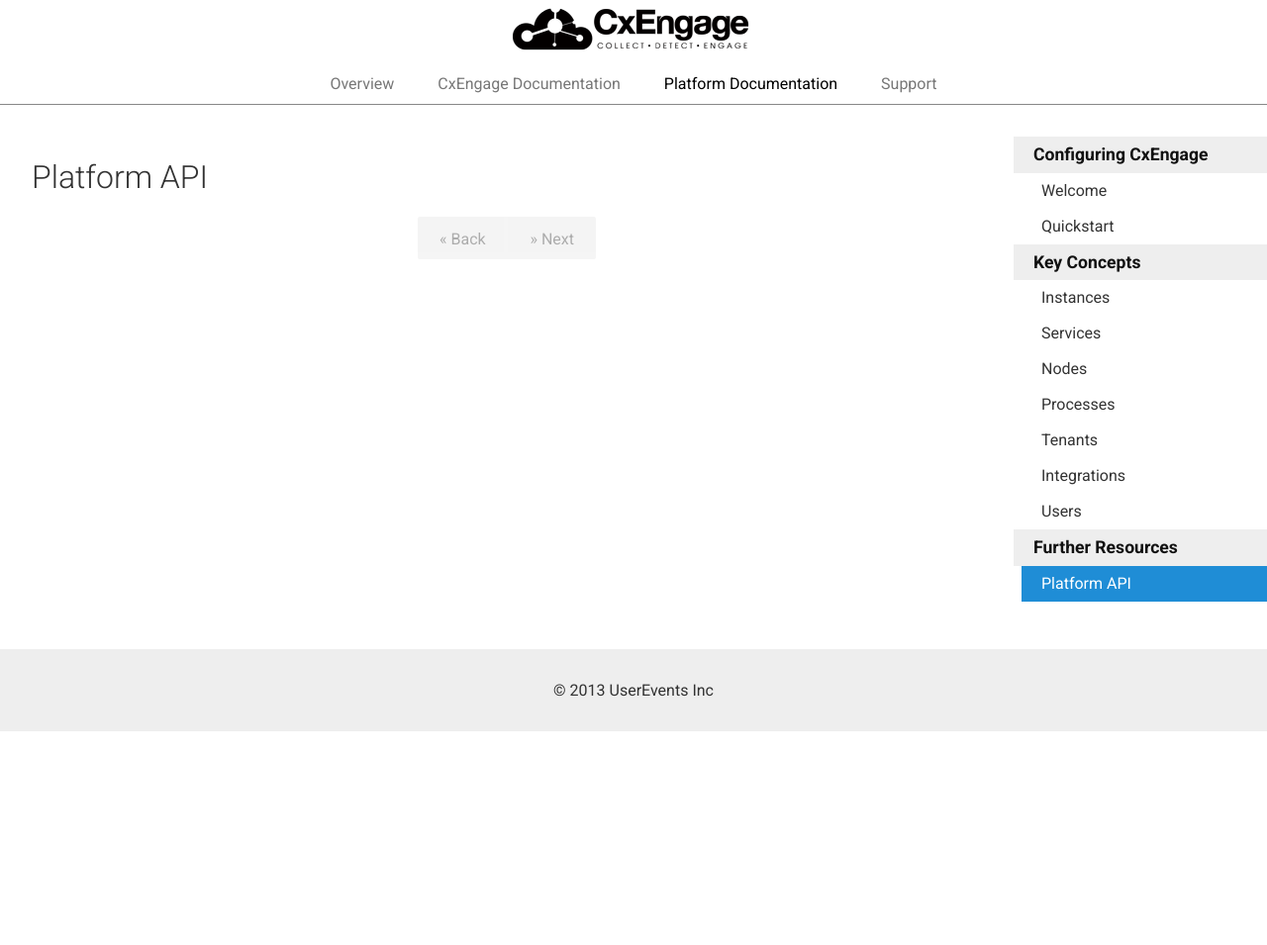
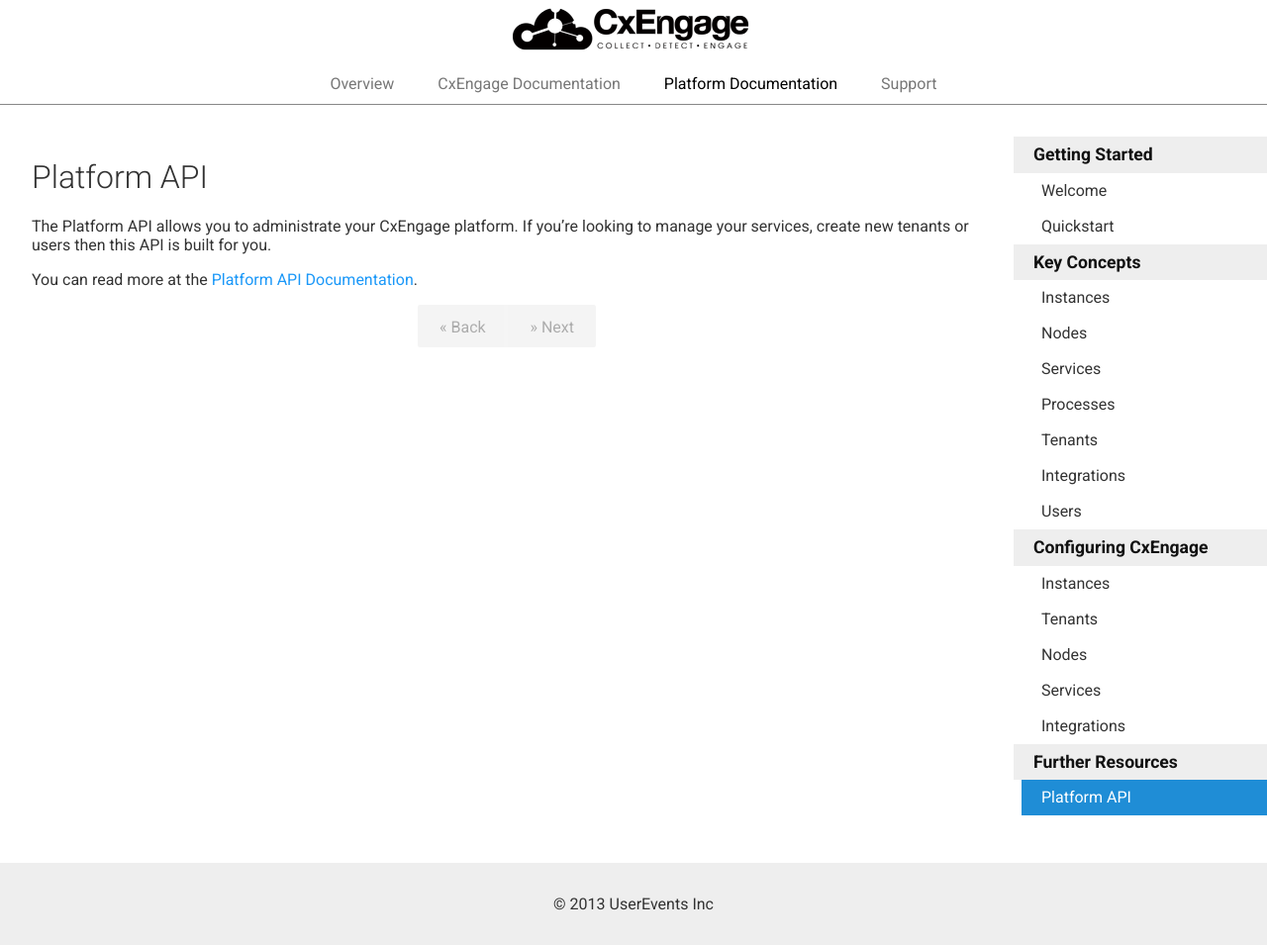
Before and after one commit to ianbishop/userevents.github.io, a Jekyll site: the page built from docs/platform/platform-api.md, in a window 1280 px wide. Shown: the whole page at 99% size. Built offline with Jekyll 4.4.1, drawn with Linux system fonts in a browser that asks for light colours; Markdown is read by kramdown in place of the engine named in the settings; before the commit the page ends 900 px from its top, so only the background shows below that.

Commit message:
Add more platform docs

```diff
--- a/_includes/platform_contents.html
+++ b/_includes/platform_contents.html
@@ -2,13 +2,17 @@
   <div class="pure-menu pure-menu-open">
     <ul>
       <li class="pure-menu-heading">
-        Configuring CxEngage
+        Getting Started
       </li>
       {% include platform_ul.html items='home quickstart' %}
       <li class="pure-menu-heading">
         Key Concepts
       </li>
-      {% include platform_ul.html items='instances services nodes processes tenants integrations users' %}
+      {% include platform_ul.html items='instances nodes services processes tenants integrations users' %}
+      <li class="pure-menu-heading">
+        Configuring CxEngage
+      </li>
+      {% include platform_ul.html items='config-instances config-tenants config-nodes config-services config-integrations' %}
       <li class="pure-menu-heading">
         Further Resources
       </li>
--- a/docs/platform/platform-api.md
+++ b/docs/platform/platform-api.md
@@ -4,3 +4,8 @@
 permalink: /docs/platform/api/
 categories: ['platform']
 ---
+
+The Platform API allows you to administrate your CxEngage platform. If you’re looking to manage your services, create new tenants or users then this API is built for you.
+
+You can read more at the [Platform API
+Documentation](http://docs.cxengage.com/platform/).
--- a/index.html
+++ b/index.html
@@ -19,7 +19,7 @@
       <h3>REST API</h3>
       <p>The REST API enables you to manage your user and its tenants. If you're building an application which manages patterns, templates and other core CxEngage objects then this API is for you.</p>
       <p>
-        <a href="http://apidocs.cxengage.com">More Information</a>
+        <a href="http://docs.cxengage.com/rest/">More Information</a>
       </p>
     </div>
     <div class="pure-u-1-4 feature">
@@ -46,7 +46,7 @@
       <h3>Platform API</h3>
       <p>The Platform API allows you to administrate your CxEngage platform. If you're looking to manage services, create new tenants or manage users then this API is for you.</p>
       <p>
-      <a href="http://platformdocs.cxengage.com">More Information</a>
+      <a href="http://docs.cxengage.com/platform/">More Information</a>
       </p>
     </div>
   </div>
--- a/platform/index.html
+++ b/platform/index.html
@@ -25,7 +25,7 @@
   <!-- Initializer -->
   <script>
     Flatdoc.run({
-      fetcher: Flatdoc.github('ianbishop/userevents.github.io', 'PLATFORM.md')
+      fetcher: Flatdoc.github('userevents/userevents.github.io', 'PLATFORM.md')
     });
   </script>
 </head>
--- a/rest/index.html
+++ b/rest/index.html
@@ -25,7 +25,7 @@
   <!-- Initializer -->
   <script>
     Flatdoc.run({
-      fetcher: Flatdoc.github('ianbishop/userevents.github.io', 'REST.md')
+      fetcher: Flatdoc.github('userevents/userevents.github.io', 'REST.md')
     });
   </script>
 </head>
```
Also changed, not shown: docs/platform/config-instances.md (added, +7 -0 lines), docs/platform/config-integrations.md (added, +7 -0 lines), docs/platform/config-nodes.md (added, +8 -0 lines), docs/platform/config-services.md (added, +8 -0 lines), docs/platform/config-tenants.md (added, +8 -0 lines), docs/rest-api.md (+1 -1 lines).
